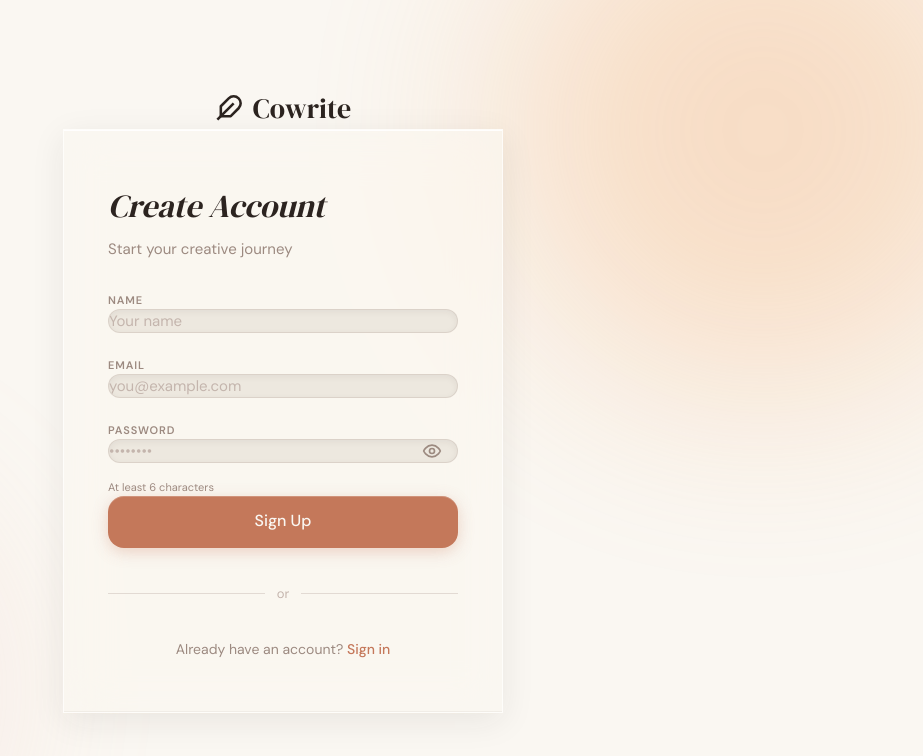
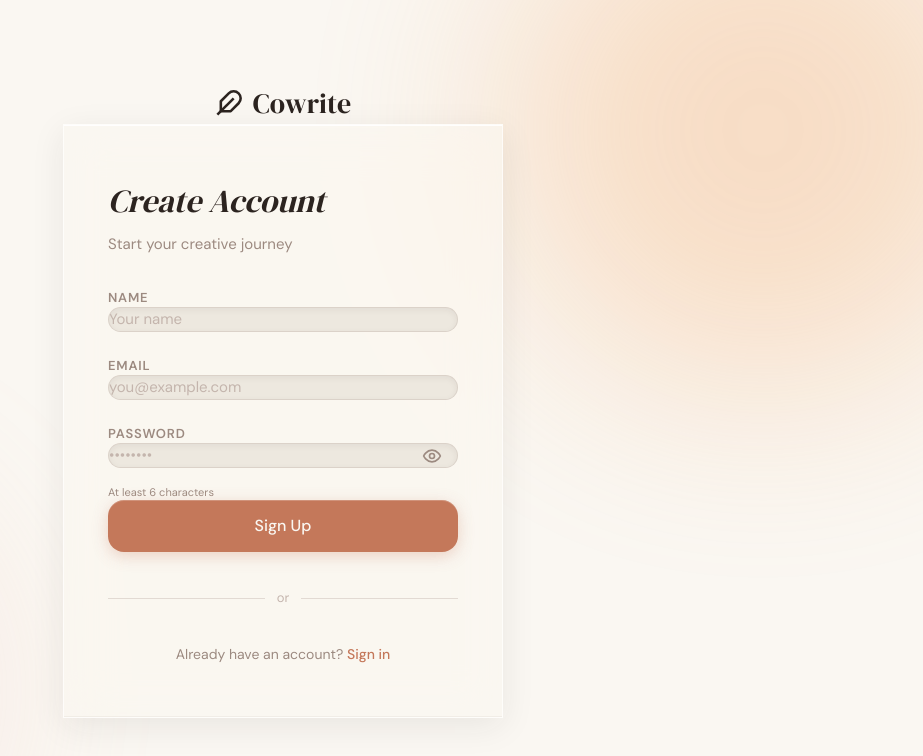
Before and after one commit to Saumok/Cowrite, a Next.js app in the folder frontend/: page /signup in a window 1280 px wide. Shown: the top 756 px of the page, without its empty margins (357-1280 px from the left). Built offline with nearby package versions, Linux system fonts and the light colour scheme; no server answers.

Commit message:
chore: increase size and letter spacing of auth input labels for readability

```diff
--- a/frontend/app/(auth)/login/page.tsx
+++ b/frontend/app/(auth)/login/page.tsx
@@ -157,7 +157,7 @@ export default function LoginPage() {
 
           {/* Password input field */}
           <div className="flex flex-col" style={{ marginBottom: '32px' }}>
-            <label className="block font-sans text-[11px] font-semibold tracking-[0.08em] text-[var(--color-text-secondary)] uppercase mb-2 select-none">
+            <label className="block font-sans text-[13px] font-semibold tracking-[0.06em] text-[var(--color-text-secondary)] uppercase mb-2 select-none">
               Password
             </label>
             <div className="relative w-full">
--- a/frontend/app/(auth)/signup/page.tsx
+++ b/frontend/app/(auth)/signup/page.tsx
@@ -179,7 +179,7 @@ export default function SignupPage() {
 
           {/* Password input field */}
           <div className="flex flex-col" style={{ marginBottom: '16px' }}>
-            <label className="block font-sans text-[11px] font-semibold tracking-[0.08em] text-[var(--color-text-secondary)] uppercase mb-2 select-none">
+            <label className="block font-sans text-[13px] font-semibold tracking-[0.06em] text-[var(--color-text-secondary)] uppercase mb-2 select-none">
               Password
             </label>
             <div className="relative w-full">
--- a/frontend/components/ui/Input.tsx
+++ b/frontend/components/ui/Input.tsx
@@ -11,7 +11,7 @@ export const Input = React.forwardRef<HTMLInputElement, InputProps>(
     return (
       <div className={`flex flex-col w-full ${containerClassName}`} style={containerStyle}>
         {label && (
-          <label className="block font-sans text-[11px] font-semibold tracking-[0.08em] text-[var(--color-text-secondary)] uppercase mb-1.5 select-none">
+          <label className="block font-sans text-[13px] font-semibold tracking-[0.06em] text-[var(--color-text-secondary)] uppercase mb-2 select-none">
             {label}
           </label>
         )}
```
